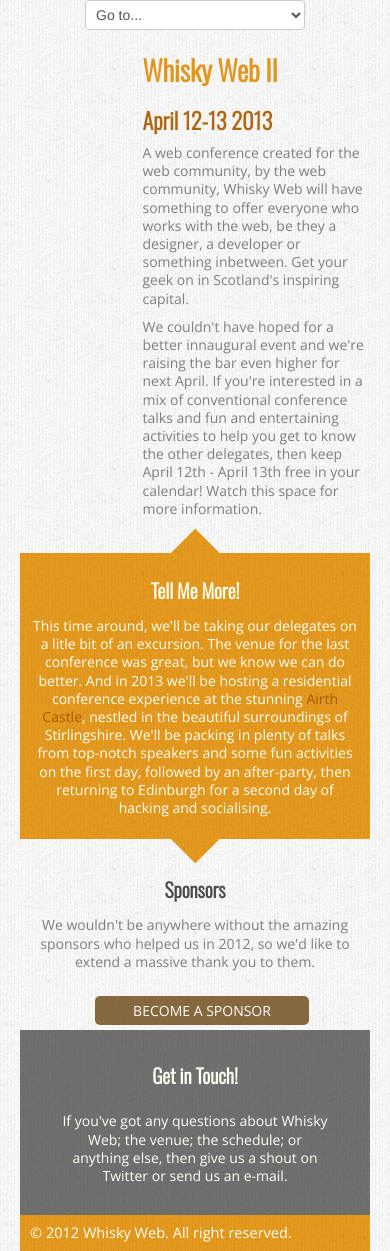
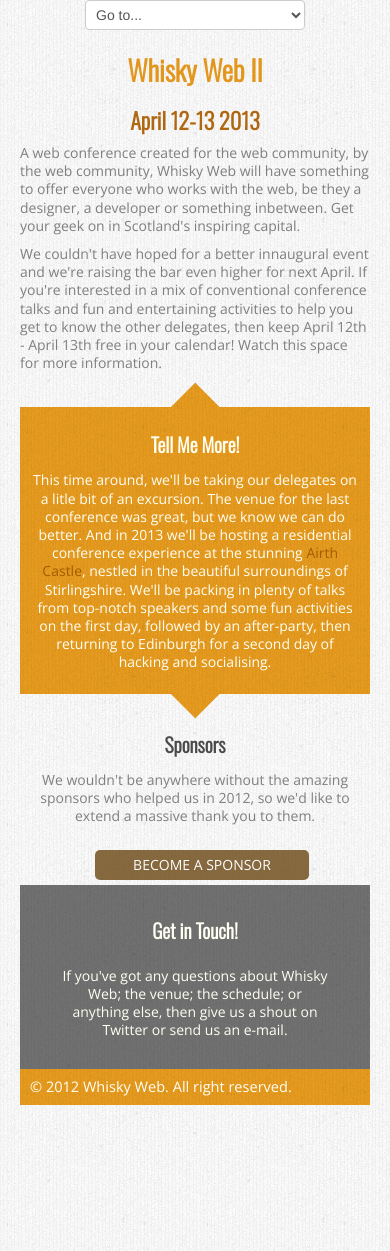
Before and after one commit to whiskyweb/whiskyweb-website, a Jekyll site: the page built from index.html, in a window 390 px wide. Built offline with Jekyll 4.4.1, drawn with Linux system fonts in a browser that asks for light colours; nearby versions of some CDN libraries; after the commit the page ends 1105 px from its top, so only the background shows below that.

Commit message:
Fixing the header area when in mobile mode.

```diff
--- a/css/phone.css
+++ b/css/phone.css
@@ -142,6 +142,14 @@
 .large-text {
 	line-height: 1.3em;
 	font-size: 1em;
+}
+
+div#intro-text #intro-wrapper {
+	width: 100%;
+}
+
+div#intro-text h1, div#intro-text h2 {
+	text-align: center;
 }
 
 #intro-text {
```
